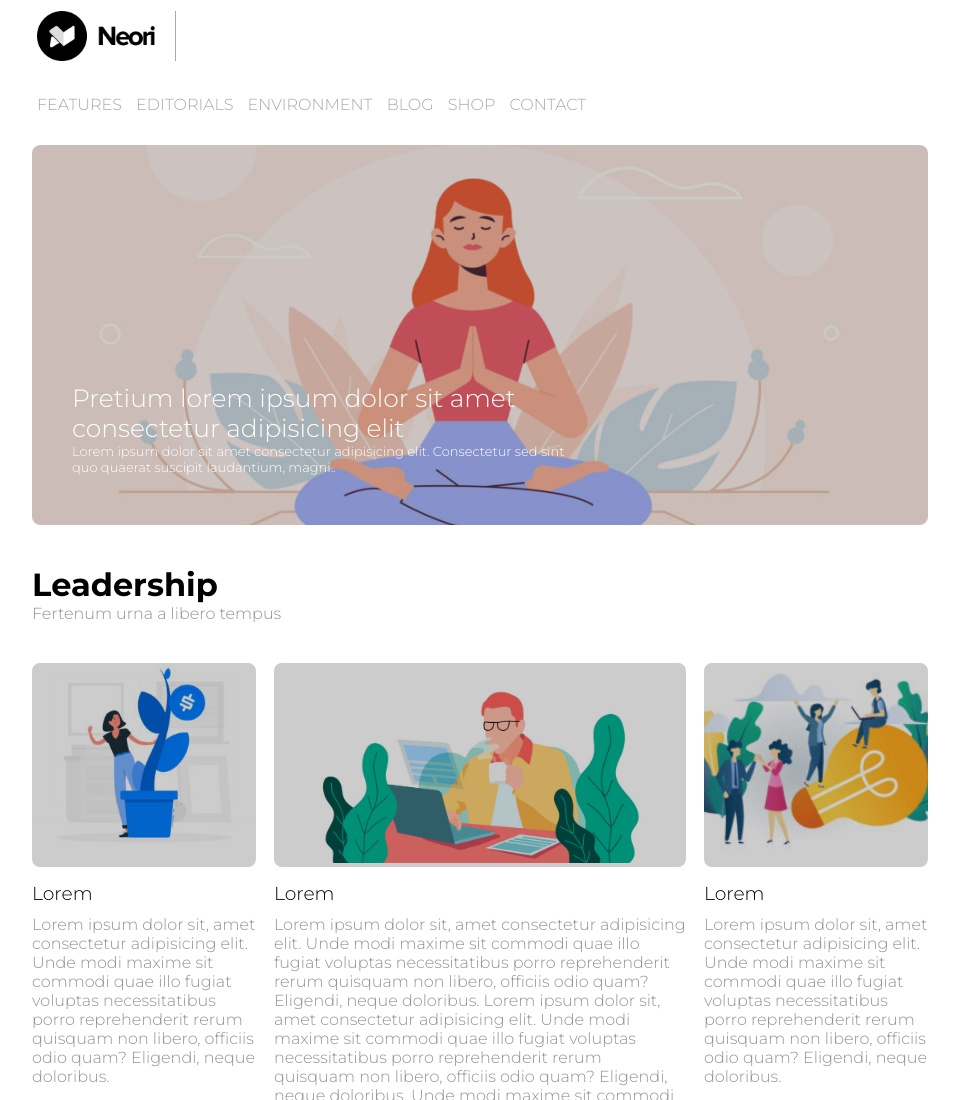
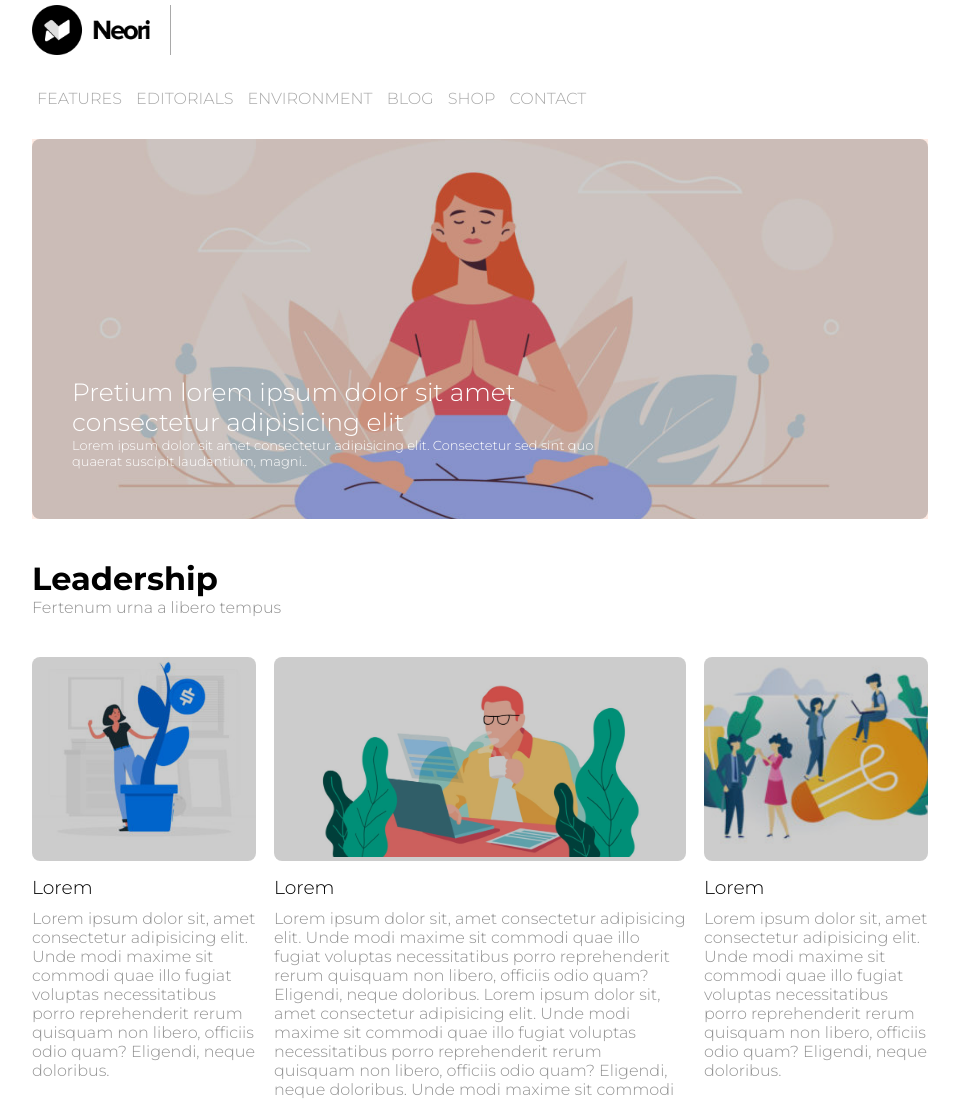
Before and after one commit to AnaisDiGenua/htmlcss-wp, a plain HTML site: page index.html in a window 1280 px wide. Shown: the top 1100 px of the page, without its empty margins (160-1119 px from the left). Drawn offline with Linux system fonts and the light colour scheme.

Commit message:
modifiche

```diff
--- a/css/style.css
+++ b/css/style.css
@@ -32,17 +32,8 @@ header {
 
 
 /* header top*/
-.header-top {
-    height: 120px;
-}
-#logo-container {
-    height: 60px;
-    line-height: 60px;
-    padding-left: 5px;
-}
 #logo-container img {
     height: 50px;
-    vertical-align: middle;
     padding-right: 20px;
     border-right: 1px solid darkgray;
 }
@@ -71,16 +62,16 @@ header {
     background-size: cover;
     background-position: center;
     position: relative;
-    border-radius: 10px;
+    overflow: hidden;
     margin-bottom: 40px;
 }
 .jumbo-content {
+    width: 60%;
+    color: white;
     position: absolute;
     bottom: 50px;
-    width: 60%;
-    padding-left: 40px;
-    color: white;
-    z-index: 10;
+    left: 40px;
+    z-index: 1;
 }
 .jumbo-title {
     font-size: 25px;
@@ -136,7 +127,7 @@ span.hearts {
 
 
 /* overlay */
-.header-bottom::after, .col-img::after {
+.overlay::after {
     content: '';
     position: absolute;
     top: 0;
--- a/index.html
+++ b/index.html
@@ -33,7 +33,7 @@
                 </nav>
             </div>
 
-            <div class="header-bottom">
+            <div class="header-bottom overlay">
                 <div class="jumbo-content">
                     <div class="jumbo-title">Pretium lorem ipsum dolor sit amet consectetur adipisicing elit
                     </div>
@@ -58,7 +58,7 @@
 
             <!-- colonna sinistra -->
             <aside class="col-left float">
-                <div class="col-img">
+                <div class="col-img overlay">
                     <img src="img/img-1.jpg" alt="immagine paragrafo">
                 </div>
                 <div class="col-content">
@@ -74,7 +74,7 @@
 
             <!-- colonna centrale -->
             <div class="col-center float">
-                <div class="col-img">
+                <div class="col-img overlay">
                     <img src="img/banner-2.jpg" alt="immagine paragrafo">
                 </div>
                 <div class="col-content">
@@ -90,7 +90,7 @@
 
             <!-- colonna destra -->
             <aside class="col-right float mb-20">
-                <div class="col-img">
+                <div class="col-img overlay">
                     <img src="img/img-3.jpg" alt="immagine paragrafo">
                 </div>
                 <div class="col-content">
```
